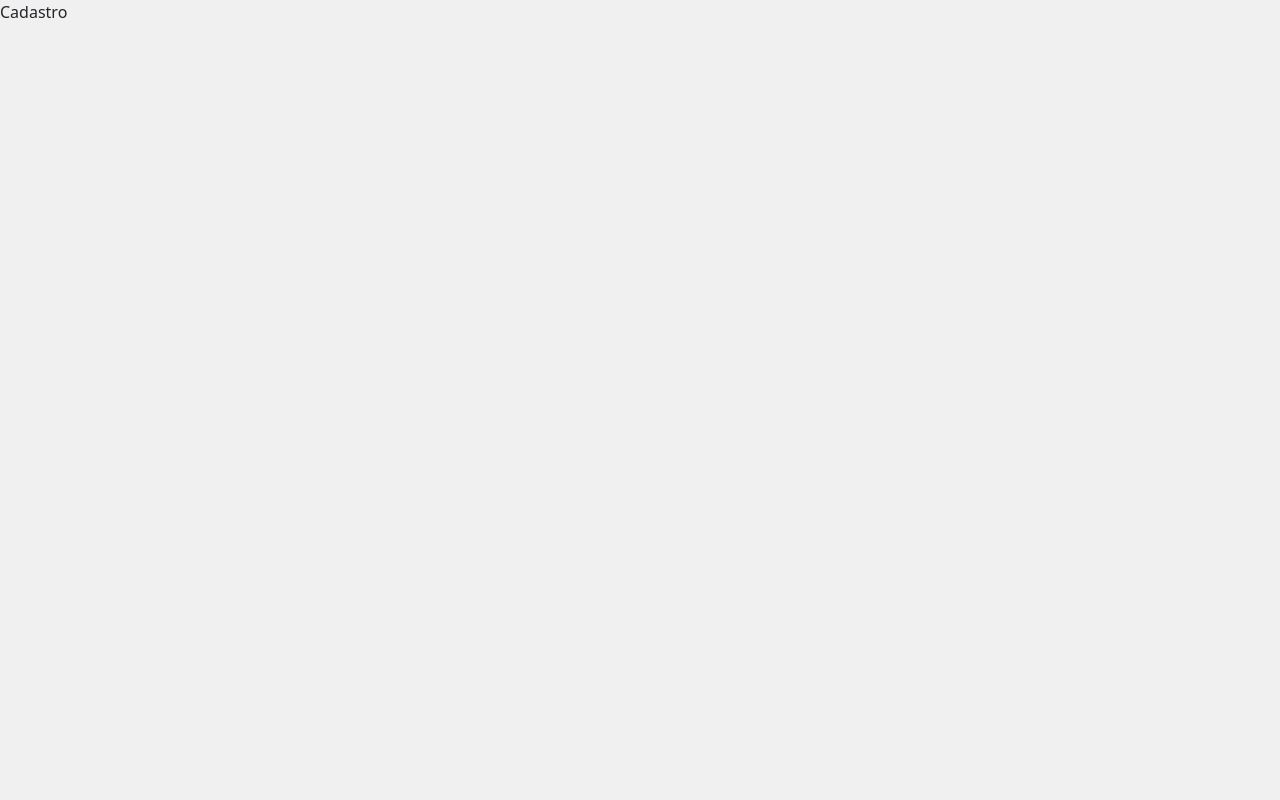
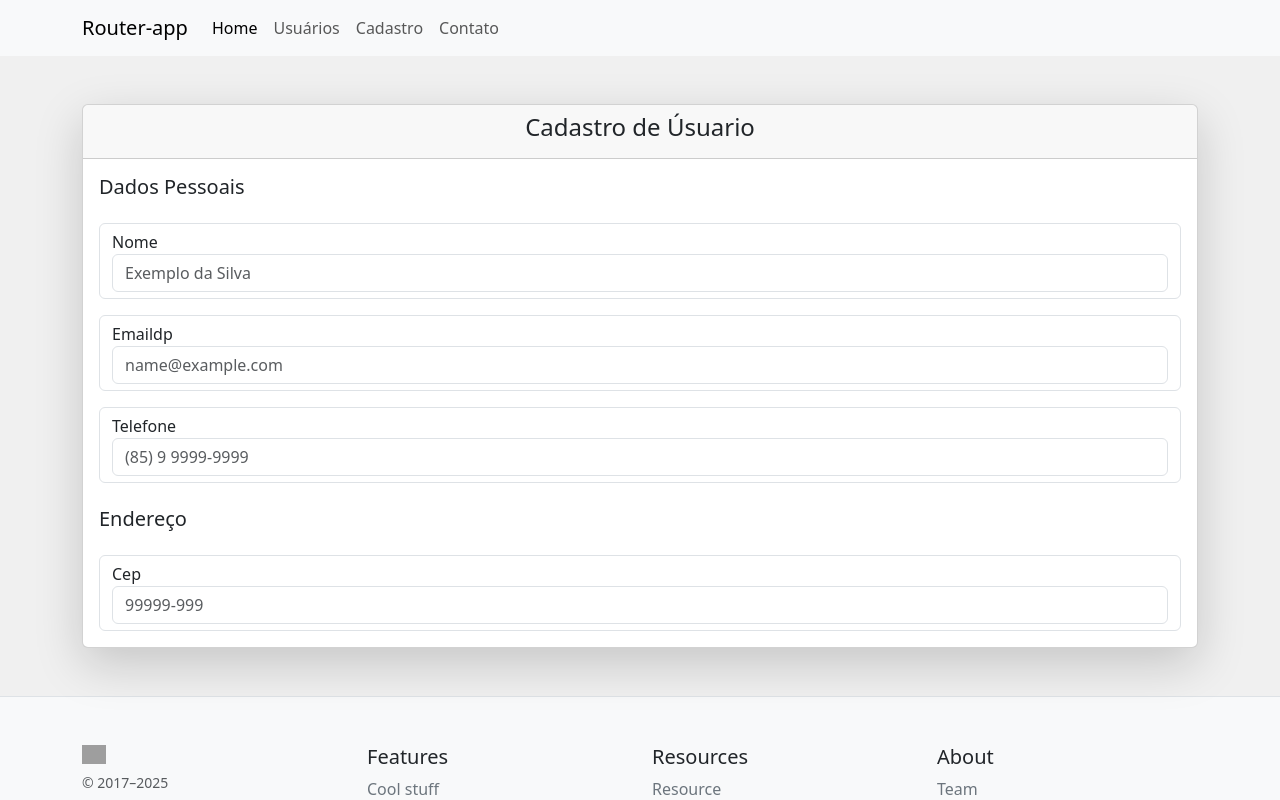
Before and after one commit to LeviAragaoCB/Router-App, a React (Vite) app: page /cadastro in a window 1280 px wide. Shown: the top 800 px of the page. Built offline with nearby package versions, Linux system fonts and the light colour scheme; grey boxes are pictures that could not be loaded.

Commit message:
Finalizando o Cadastro

```diff
--- a/src/components/Navbar.jsx
+++ b/src/components/Navbar.jsx
@@ -13,6 +13,7 @@ export const Navbar = () => {
                         <div className="navbar-nav">
                             <a className="nav-link active" aria-current="page" href="/home">Home</a>
                             <a className="nav-link" href="/usuarios">Usuários</a>
+                            <a className="nav-link" href="/cadastro">Cadastro</a>
                             <a className="nav-link" href="/contato">Contato</a>
                         </div>
                     </div>
--- a/src/components/input/InputField.jsx
+++ b/src/components/input/InputField.jsx
@@ -6,7 +6,7 @@ export const InputField = (props) => {
             <div className="form-control">
                 <label htmlFor="floatingInput">{props.label}</label>
                 <input type={props.type} className="form-control" id={props.id} placeholder={props.placeholder}
-                value={props.value} onChange={props.onChange} />
+                value={props.value} onChange={props.onChange} onBlur={props.onBlur} />
             </div>
         </div>
     )
--- a/src/pages/Cadastro.jsx
+++ b/src/pages/Cadastro.jsx
@@ -1,5 +1,77 @@
+import { useState } from "react";
+import { Footer } from "../components/Footer"
+import { InputField } from "../components/input/InputField"
+import { Navbar } from "../components/Navbar"
+
 export const Cadastro = () => {
+  const [ formData, setFormData] = useState({
+      });
+
+  const fetchEnderecoByCep = async (e) => {
+    console.log('Buscou da Api')
+    const cep = e.target.value;
+
+    if (cep.length === 8) {
+      const response = await fetch(`https://viacep.com.br/ws/${cep}/json/`)
+      const data = await response.json()
+      console.log('dados api cep', data)
+  }
+  }
+
   return (
-    <div>Cadastro</div>
+    <>
+      <Navbar />
+      <div className="container mt-5">
+        <div className="card shadow-lg">
+          <div className="card-header text-center">
+            <h4 className="mb-04">Cadastro de Úsuario</h4>
+          </div>
+          <div className="card-body">
+            <form className="row g-3">
+
+              <h5>Dados Pessoais</h5>
+
+              <InputField
+                id='nome'
+                label='Nome'
+                type='text'
+                placeholder='Exemplo da Silva'
+              // value={formData.senha}
+              />
+
+              <InputField
+                id='emaildp'
+                label='Emaildp'
+                type='email'
+                placeholder='name@example.com'
+              // value={formData.email}
+              />
+
+              <InputField
+                id='telefone'
+                label='Telefone'
+                type='number'
+                placeholder='(85) 9 9999-9999'
+              // value={formData.senha}
+              />
+
+              <h5 className="mt-4">Endereço</h5>
+
+              <InputField
+                // md={4}
+                id='cep'
+                label='Cep'
+                type='text'
+                placeholder='99999-999'
+                value={formData.cep}
+                // onChange={handleChange}
+                onBlur={fetchEnderecoByCep}
+              />
+            </form>
+          </div>
+        </div>
+      </div>
+      <Footer />
+    </>
   )
 }
--- a/src/pages/Login.jsx
+++ b/src/pages/Login.jsx
@@ -15,16 +15,29 @@ export const Login = () => {
         e.preventDefault();
         console.log('dados de login', formData);
 
-        if(formData.email === "levi@tst.com" &&
-            formData.senha === "adm123") {
-                alert('Login efetuado com sucesso!');
-                navigate('/home')
-            } else{
-                alert('Credenciais inválidas! Tente novamente')
-            }
-
+        // Validação Individual
+        if (formData.email !== 'levi@tst.com') {
+            alert('Email inválido!');
+        } else if (formData.senha !== 'adm123') {
+            alert('Senha inválido!');
+        } else {
+            alert('Login efetuado com sucesso!');
+            navigate('/home');
+        }
     }
 
+        // Validação Integral
+    //     if(formData.email === "levi@tst.com" &&
+    //         formData.senha === "adm123") {
+    //             alert('Login efetuado com sucesso!');
+    //             navigate('/home')
+    //         } else{
+    //             alert('Credenciais inválidas! Tente novamente')
+    //         }
+
+    // }
+
+        // handle Individual
     // const handleEmail = (e) => {
     //     console.log(e.target.value)
 
```
